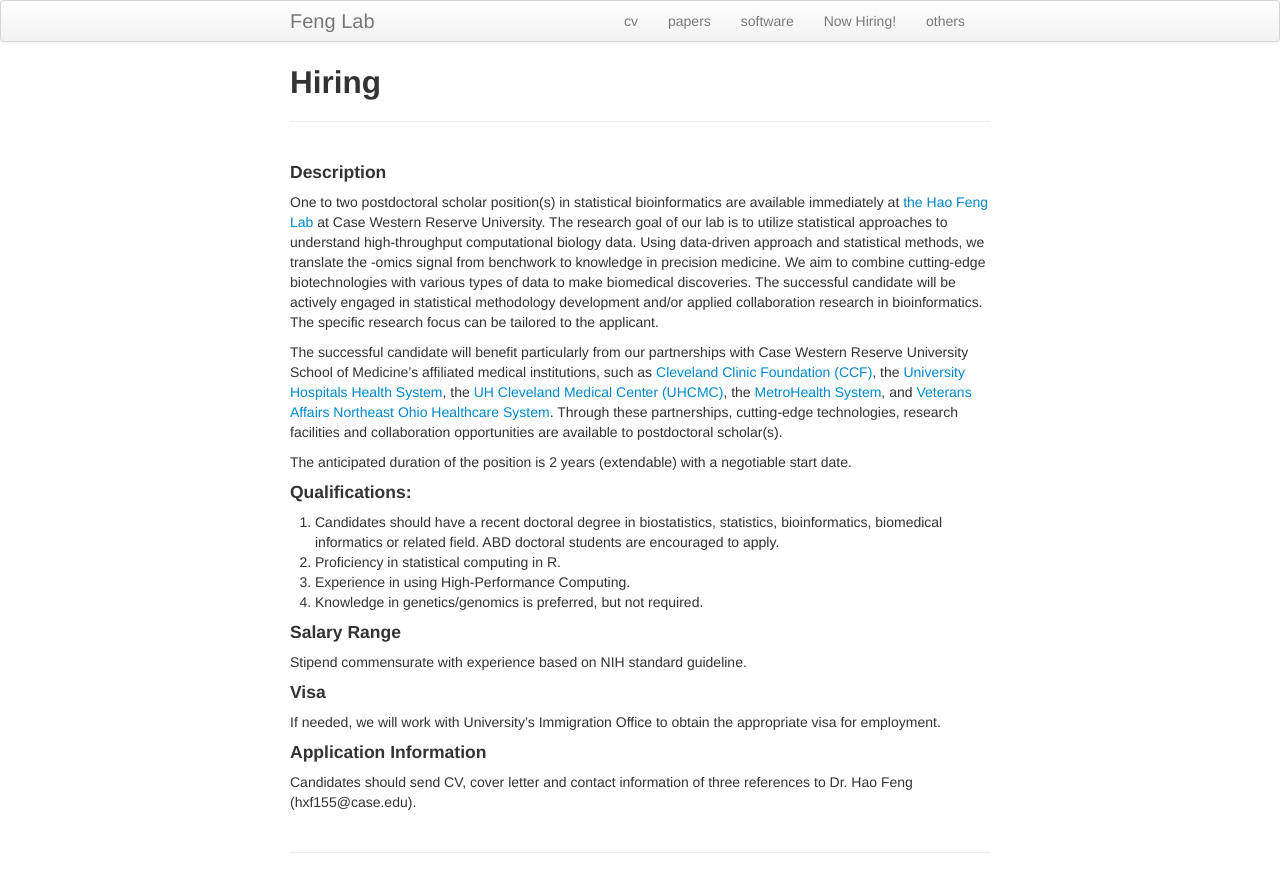
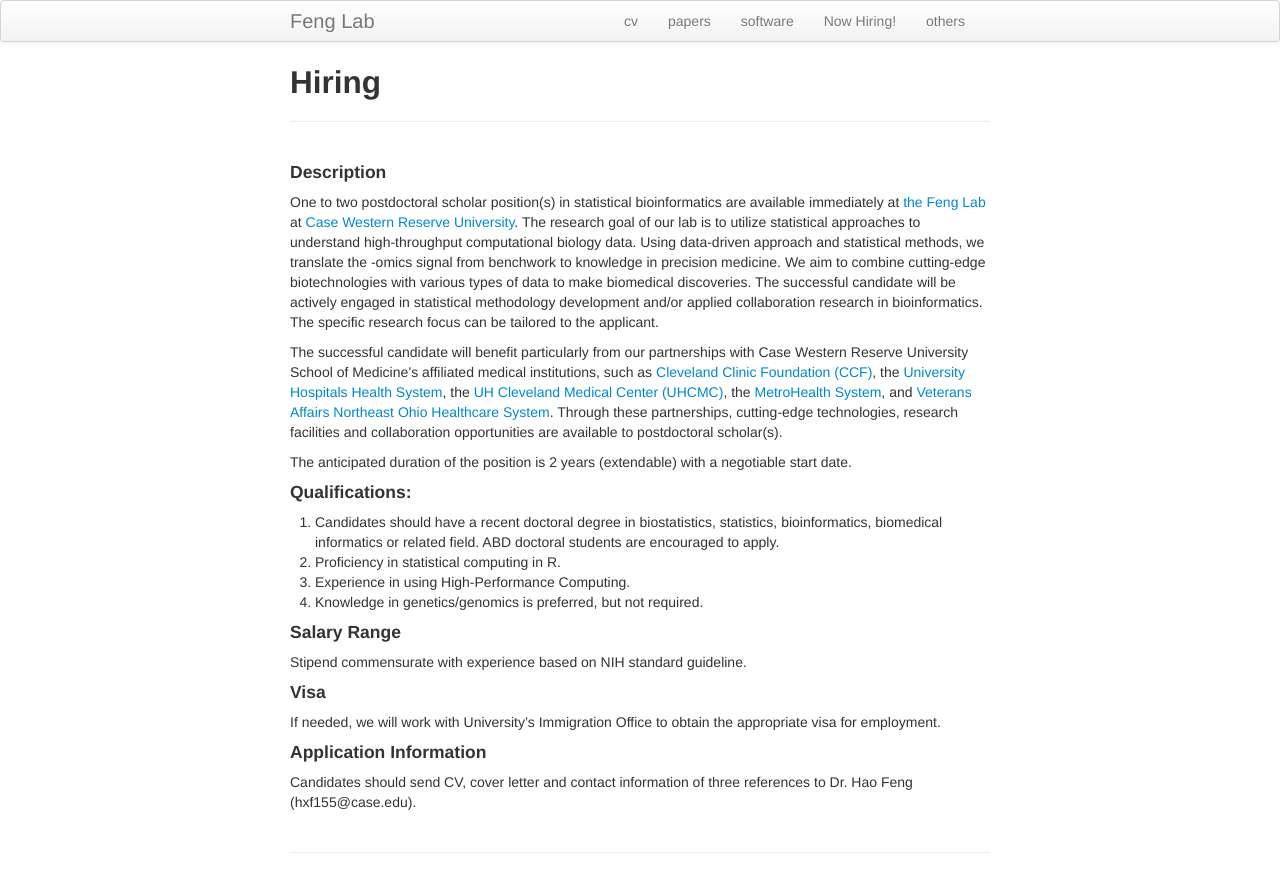
Before and after one commit to haoharryfeng/testpage4, a Jekyll site: the page built from hire.md, in a window 1280 px wide. Shown: the top 892 px of the page. Built offline with Jekyll 4.4.1, drawn with Linux system fonts in a browser that asks for light colours.

Commit message:
Update hire.md

```diff
--- a/hire.md
+++ b/hire.md
@@ -5,7 +5,7 @@ title: Hiring
 
 
 #### Description
-One to two postdoctoral scholar position(s) in statistical bioinformatics are available immediately at [the Hao Feng Lab](https://hfenglab.org/) at Case Western Reserve University. The research goal of our lab is to utilize statistical approaches to understand high-throughput computational biology data. Using data-driven approach and statistical methods, we translate the -omics signal from benchwork to knowledge in precision medicine. We aim to combine cutting-edge biotechnologies with various types of data to make biomedical discoveries. The successful candidate will be actively engaged in statistical methodology development and/or applied collaboration research in bioinformatics. The specific research focus can be tailored to the applicant.
+One to two postdoctoral scholar position(s) in statistical bioinformatics are available immediately at [the Feng Lab](https://hfenglab.org/) at [Case Western Reserve University](https://case.edu/). The research goal of our lab is to utilize statistical approaches to understand high-throughput computational biology data. Using data-driven approach and statistical methods, we translate the -omics signal from benchwork to knowledge in precision medicine. We aim to combine cutting-edge biotechnologies with various types of data to make biomedical discoveries. The successful candidate will be actively engaged in statistical methodology development and/or applied collaboration research in bioinformatics. The specific research focus can be tailored to the applicant.
 
 The successful candidate will benefit particularly from our partnerships with Case Western Reserve University School of Medicine’s affiliated medical institutions, such as [Cleveland Clinic Foundation (CCF)](https://my.clevelandclinic.org/), the [University Hospitals Health System](https://www.uhhospitals.org/), the [UH Cleveland Medical Center (UHCMC)](https://www.uhhospitals.org/locations/uh-cleveland-medical-center), the [MetroHealth System](https://www.metrohealth.org/), and [Veterans Affairs Northeast Ohio Healthcare System](https://www.cleveland.va.gov/). Through these partnerships, cutting-edge technologies, research facilities and collaboration opportunities are available to postdoctoral scholar(s).
 
```
